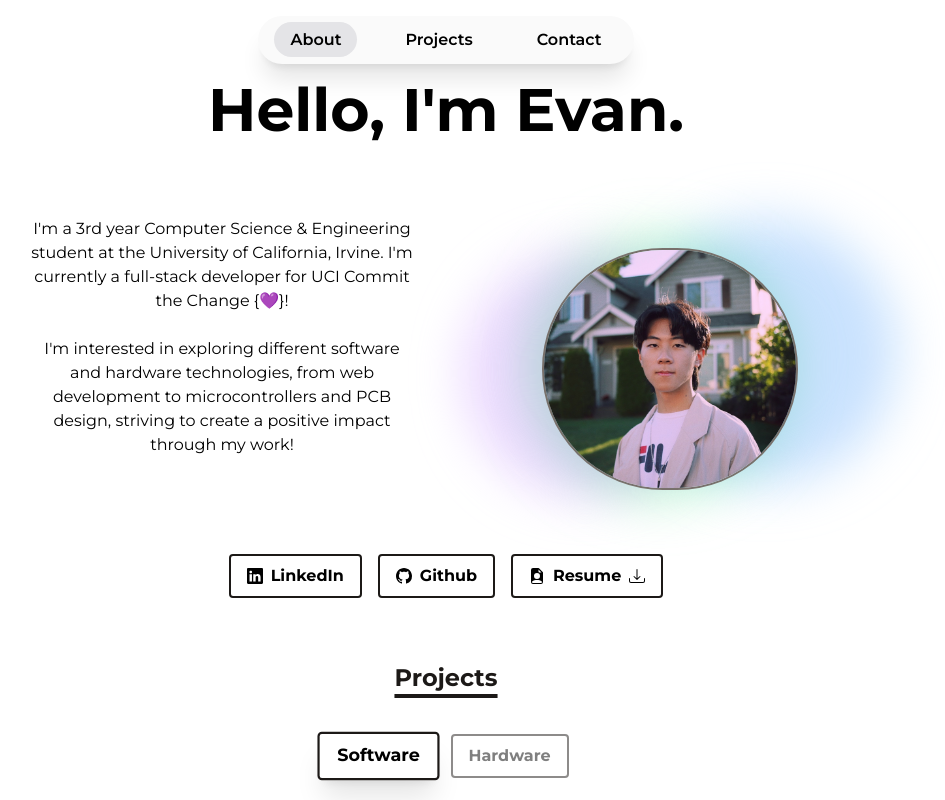
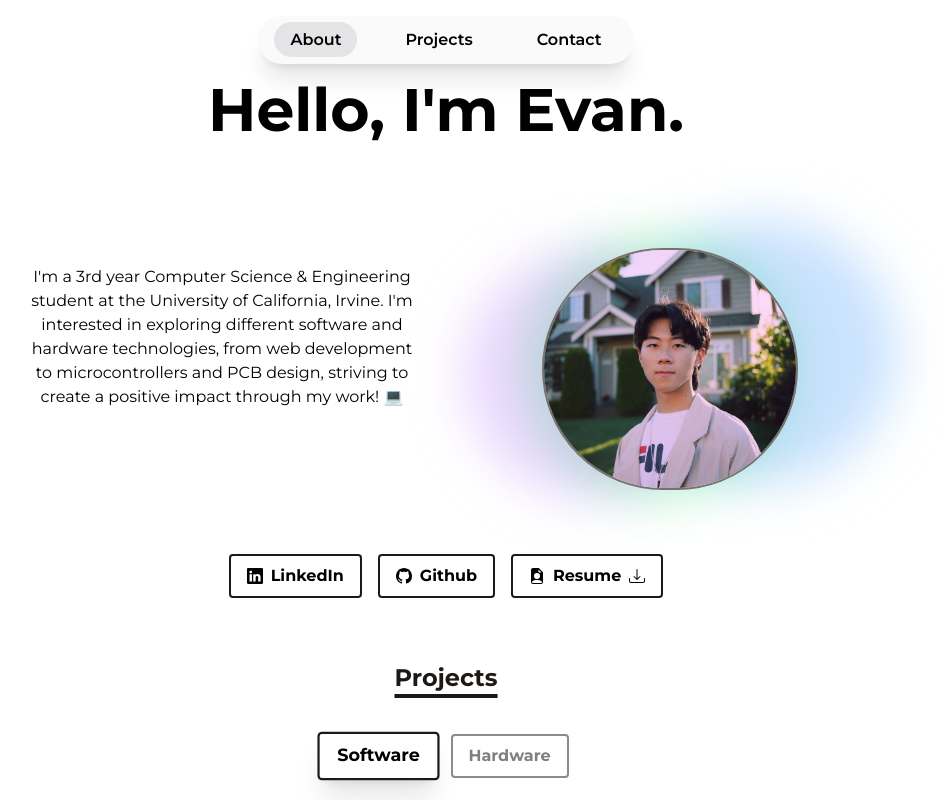
Before and after one commit to evanpservito/evanservitoapp, a React (Vite) app: page / in a window 1280 px wide. Shown: the top 800 px of the page, without its empty margins (194-1139 px from the left). Built offline with nearby package versions, Linux system fonts and the light colour scheme.

Commit message:
update info

```diff
--- a/src/components/Introduction.jsx
+++ b/src/components/Introduction.jsx
@@ -21,12 +21,10 @@ const Introduction = () => {
         <div className="w-96 h-auto mb-8 md:mr-8 z-10">
           <p className="text-sm md:text-base font-regular">
             I'm a 3rd year Computer Science & Engineering student at the
-            University of California, Irvine. I'm currently a full-stack
-            developer for UCI Commit the Change &#123;💜&#125;! <br />
-            <br />
-            I'm interested in exploring different software and hardware
-            technologies, from web development to microcontrollers and PCB
-            design, striving to create a positive impact through my work!
+            University of California, Irvine. I'm interested in exploring
+            different software and hardware technologies, from web development
+            to microcontrollers and PCB design, striving to create a positive
+            impact through my work! 💻
           </p>
         </div>
         <div className="relative w-96 mt-8 md:ml-8 flex items-center justify-center ">
```
Also changed, not shown: 1 other file (tests, documents, lock files or other folders).
